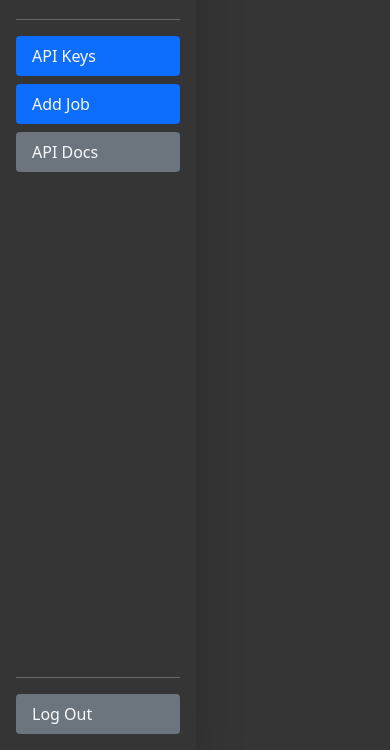
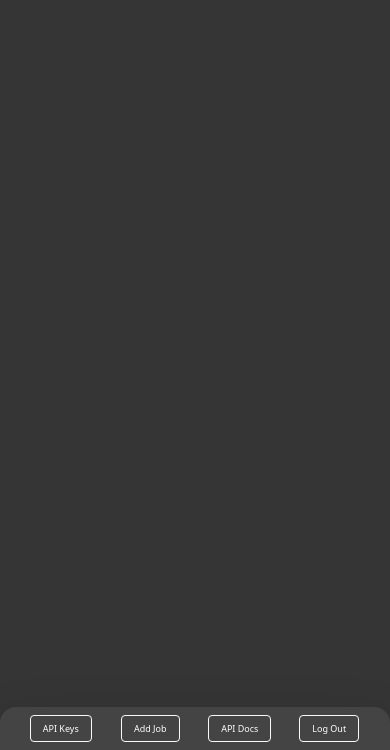
Before and after one commit to Jex-y/cron-job-dashboard, a website: page client/private/app.html in a window 390 px wide. Shown: the part 94-844 px from the top of the page. Drawn offline with nearby package versions, Linux system fonts and the light colour scheme; files that its build step writes are made by us from their sources; files whose address does not match are found by name.

Commit message:
Finished monile view - Added bottom bar on mobile and removed on desktop - Removed some padding to center jobs on mobile

```diff
--- a/client/private/app.html
+++ b/client/private/app.html
@@ -18,8 +18,7 @@
 
 <body>
   <div class="wrapper">
-    <!-- TODO: Make this collapse on mobile -->
-    <div class="d-flex flex-column flex-shrink-0 p-3 text-white shadow-lg" id="sidebar">
+    <div class="flex-column flex-shrink-0 p-3 text-white shadow-lg d-none d-md-block" id="sidebar">
       <a href="/" class="d-flex align-items-center mb-3 mb-md-0 me-md-auto text-white text-decoration-none">
         <span class="fs-4">Cron Job Dashboard</span>
       </a>
@@ -158,7 +157,7 @@
       </div>
     </div>
 
-    <div class="container-fluid">
+    <div class="container-fluid px-0">
       <div class="content">
         <!-- Network error notification -->
         <div class="position-relative" aria-live="polite" aria-atomic="true">
@@ -186,6 +185,32 @@
           <h2 style="position: relative; top: 35%;">
             You have no jobs, add one to see it here!
           </h2>
+        </div>
+      </div>
+      <div class="container-fluid fixed-bottom shadow-lg d-block d-md-none" id="bottombar">
+        <div class="row mx-1 my-2 flex-nowrap">
+          <div class="col text-center">
+            <button class="btn btn-outline-light text-white navbtn" data-bs-toggle="modal"
+              data-bs-target="#api-keys-modal">
+              API Keys
+            </button>
+          </div>
+          <div class="col text-center">
+            <button class="btn btn-outline-light text-white navbtn" data-bs-toggle="modal"
+              data-bs-target="#add-job-modal">
+              Add Job
+            </button>
+          </div>
+          <div class="col text-center">
+            <a class="btn btn-outline-light text-white navbtn" role="button"
+              href="https://documenter.getpostman.com/view/8229563/UVXnHuZK">
+              API Docs
+            </a>
+          </div>
+          <div class="col text-center">
+            <button class="btn btn-outline-light text-white navbtn" onclick="logout()">
+              Log Out
+            </button>
           </div>
         </div>
       </div>
--- a/client/public/stylesheets/app.css
+++ b/client/public/stylesheets/app.css
@@ -4,6 +4,8 @@
     padding: 15px;
     margin: 0 auto;
 }
+
+/* Media query for max width on mobile to be ~90vh */
 
 .header {
     min-width: calc(100%-196px);
@@ -29,6 +31,16 @@
     width: 196px;
     min-height: 100vh;
     background-color: #353535;
+}
+
+#bottombar{
+    background-color: #444444;
+    border-radius: 16px 16px 0px 0px;
+}
+
+.navbtn {
+    font-size: xx-small;
+    height: 100%;
 }
 
 .navbar-nav {
```
Lines whose indentation alone changed are shown as unchanged.
